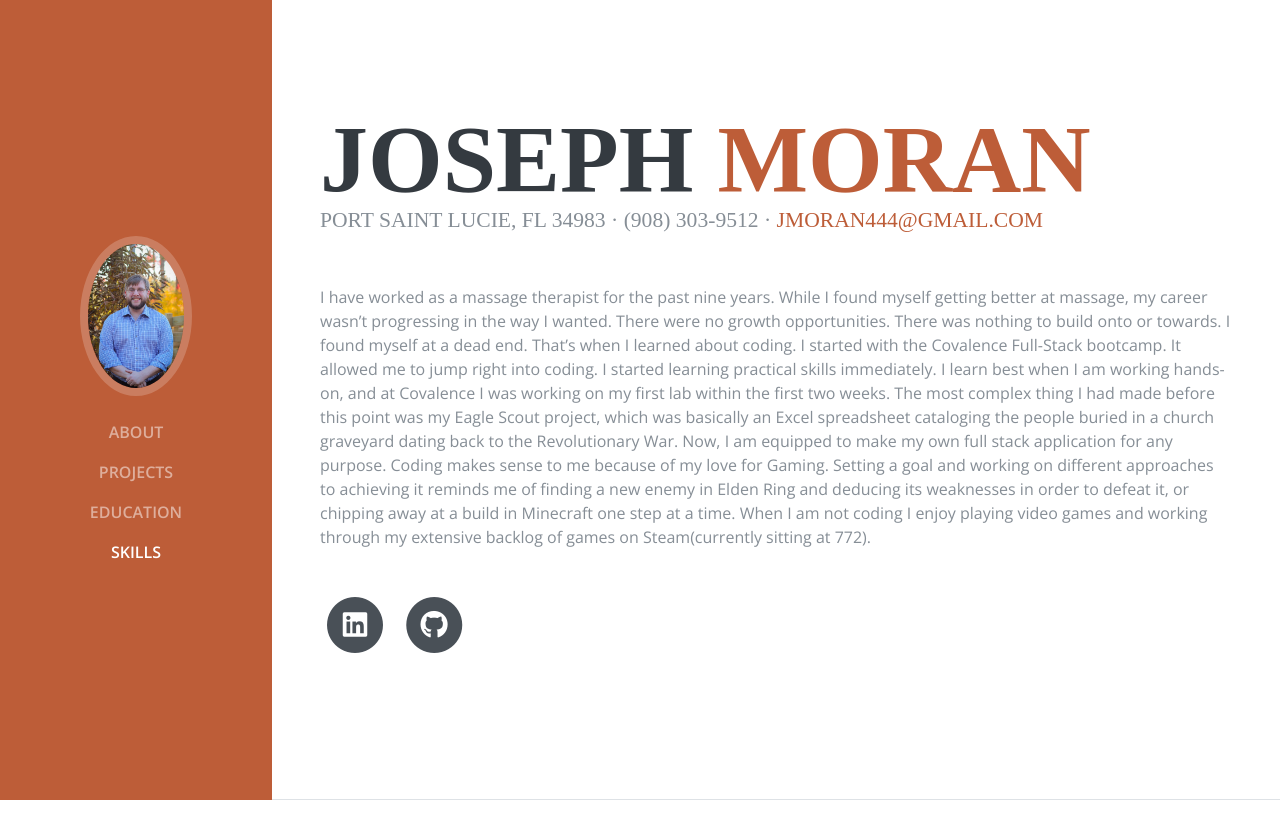
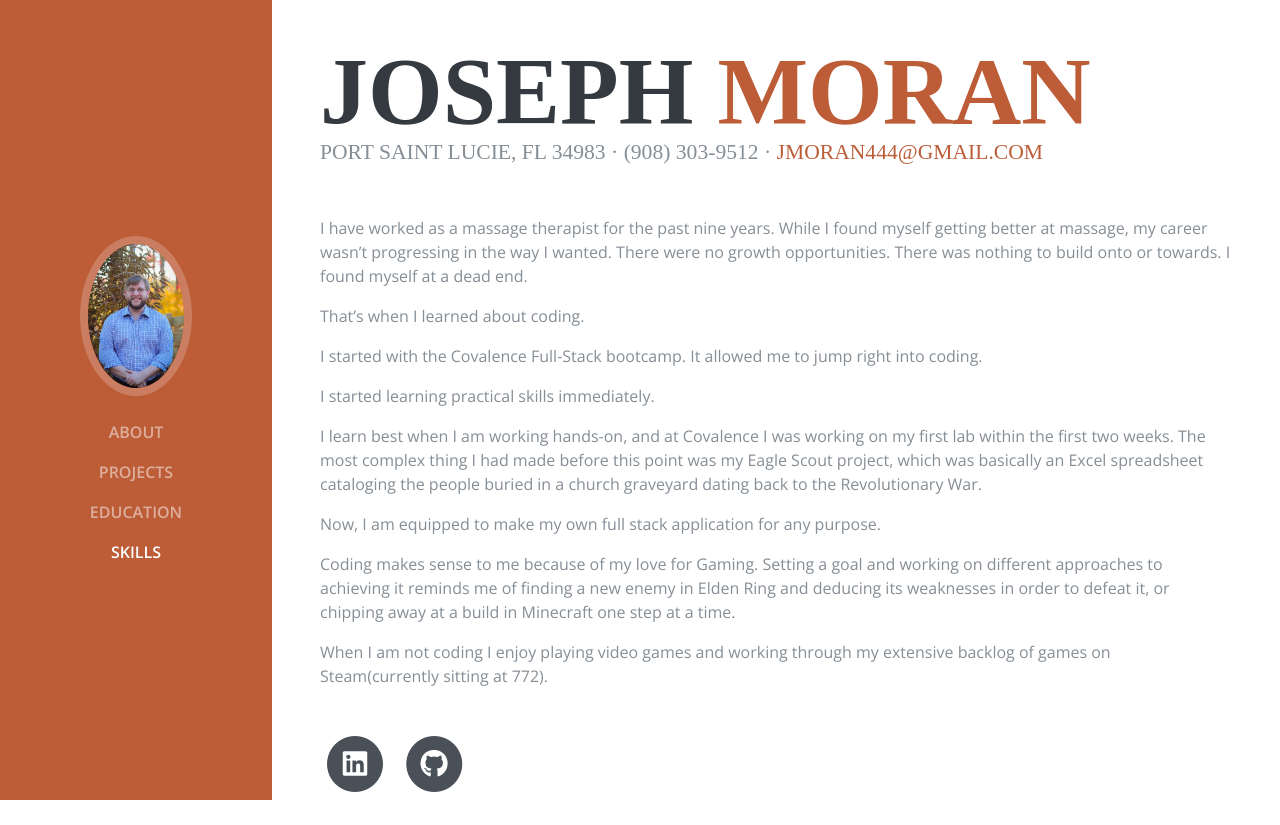
Before and after one commit to KnurtDrixx/Portfolio_Site, a plain HTML site: page index.html in a window 1280 px wide. Shown: the top 825 px of the page. Drawn offline with nearby package versions, Linux system fonts and the light colour scheme; a web font is replaced by a local one.

Commit message:
added paragraph breaks in about me section for easier readability

```diff
--- a/index.html
+++ b/index.html
@@ -73,15 +73,31 @@
             Port Saint Lucie, FL 34983 · (908) 303-9512 ·
             <a href="mailto:name@email.com">jmoran444@gmail.com</a>
           </div>
-          <p class="mb-5">
+          <p class="">
             I have worked as a massage therapist for the past nine years. While I found myself getting better at massage, my career wasn’t progressing in the way I wanted. There were no growth
-            opportunities. There was nothing to build onto or towards. I found myself at a dead end. That’s when I learned about coding. I started with the Covalence Full-Stack bootcamp. It allowed me
-            to jump right into coding. I started learning practical skills immediately. I learn best when I am working hands-on, and at Covalence I was working on my first lab within the first two
-            weeks. The most complex thing I had made before this point was my Eagle Scout project, which was basically an Excel spreadsheet cataloging the people buried in a church graveyard dating
-            back to the Revolutionary War. Now, I am equipped to make my own full stack application for any purpose. Coding makes sense to me because of my love for Gaming. Setting a goal and working
-            on different approaches to achieving it reminds me of finding a new enemy in Elden Ring and deducing its weaknesses in order to defeat it, or chipping away at a build in Minecraft one step
-            at a time. When I am not coding I enjoy playing video games and working through my extensive backlog of games on Steam(currently sitting at 772).
+            opportunities. There was nothing to build onto or towards. I found myself at a dead end.
           </p>
+
+          <p class="">That’s when I learned about coding.</p>
+
+          <p class="">I started with the Covalence Full-Stack bootcamp. It allowed me to jump right into coding.</p>
+
+          <p class="">I started learning practical skills immediately.</p>
+
+          <p class="">
+            I learn best when I am working hands-on, and at Covalence I was working on my first lab within the first two weeks. The most complex thing I had made before this point was my Eagle Scout
+            project, which was basically an Excel spreadsheet cataloging the people buried in a church graveyard dating back to the Revolutionary War.
+          </p>
+
+          <p class="">Now, I am equipped to make my own full stack application for any purpose.</p>
+
+          <p class="">
+            Coding makes sense to me because of my love for Gaming. Setting a goal and working on different approaches to achieving it reminds me of finding a new enemy in Elden Ring and deducing its
+            weaknesses in order to defeat it, or chipping away at a build in Minecraft one step at a time.
+          </p>
+
+          <p class="mb-5">When I am not coding I enjoy playing video games and working through my extensive backlog of games on Steam(currently sitting at 772).</p>
+
           <ul class="list-inline list-social-icons mb-0">
             <li class="list-inline-item">
               <a target="_blank" href="https://www.linkedin.com/in/joseph-moran-4260585b/">
```
